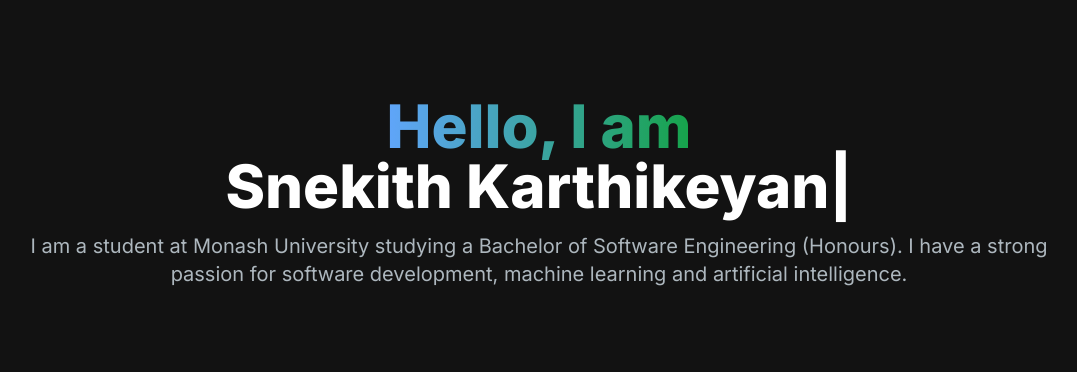
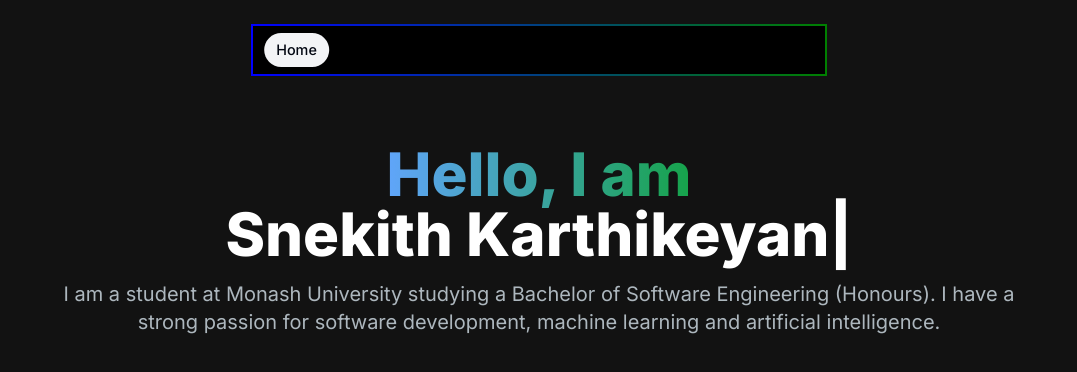
Before and after one commit to snekith99/portfolio, a Next.js app: page / in a window 1280 px wide. Shown: the top 372 px of the page, without its empty margins (101-1178 px from the left). Built offline with nearby package versions, Linux system fonts and the light colour scheme.

Commit message:
Added nav bar

```diff
--- a/app/components/Header.tsx
+++ /dev/null
@@ -1,11 +0,0 @@
-import React from "react";
-
-const Header = () => {
-    return (
-        <header className="z-[999] relative">
-            <div className="fixed top-0 left-1/2 h-[4.5rem] w-full rounded-none border border-black border-opacity-40"></div>
-        </header>
-    );
-};
-
-export default Header
--- a/app/layout.tsx
+++ b/app/layout.tsx
@@ -1,12 +1,14 @@
-import type { Metadata } from "next";
+import HeaderSection from "@/components/HeaderSection";
+import "./globals.css";
 import { Inter } from "next/font/google";
-import "./globals.css";
+import ActiveSectionContextProvider from "@/context/active-section-context";
+import { Toaster } from "react-hot-toast";
 
 const inter = Inter({ subsets: ["latin"] });
 
-export const metadata: Metadata = {
+export const metadata = {
   title: "Snekith Karthikeyan",
-  description: "Generated by create next app",
+  description: "My Portfolio",
 };
 
 export default function RootLayout({
@@ -15,8 +17,18 @@ export default function RootLayout({
   children: React.ReactNode;
 }>) {
   return (
-    <html lang="en">
-      <body className={inter.className}>{children}</body>
+    <html lang="en" className="!scroll-smooth">
+      <body
+        className={`${inter.className}`}
+      >
+        <div className="bg-[#fbe2e3] absolute top-[-6rem] -z-10 right-[11rem] h-[31.25rem] w-[31.25rem] rounded-full blur-[10rem] sm:w-[68.75rem] dark:bg-[#946263]"></div>
+        <div className="bg-[#dbd7fb] absolute top-[-1rem] -z-10 left-[-35rem] h-[31.25rem] w-[50rem] rounded-full blur-[10rem] sm:w-[68.75rem] md:left-[-33rem] lg:left-[-28rem] xl:left-[-15rem] 2xl:left-[-5rem] dark:bg-[#676394]"></div>
+
+          <ActiveSectionContextProvider>
+            <HeaderSection/>
+            {children}
+          </ActiveSectionContextProvider>
+      </body>
     </html>
   );
 }
--- a/app/page.tsx
+++ b/app/page.tsx
@@ -1,8 +1,10 @@
-import IntroSection from "./components/IntroSection";
+import HeaderSection from "../components/HeaderSection";
+import IntroSection from "../components/IntroSection";
 
 export default function Home() {
   return (
-    <main className="flex min-h-screen flex-col bg-[#121212] items-center justify-between p-24">
+    <main className="flex min-h-screen flex-col bg-[#121212] items-center p-36">
+      <HeaderSection/>
       <IntroSection/>
     </main>
   );
--- /dev/null
+++ b/components/HeaderSection.tsx
@@ -0,0 +1,72 @@
+"use client"
+
+import React from "react";
+import { motion } from "framer-motion";
+import { links } from "@/lib/data";
+import Link from "next/link";
+import clsx from "clsx";
+import { useActiveSectionContext } from "@/context/active-section-context";
+
+export default function HeaderSection() {
+
+    const { activeSection, setActiveSection, setTimeOfLastClick } =
+    useActiveSectionContext();
+
+    return (
+        <header className="z-[999] relative">
+            <motion.div
+                className="fixed top-0 left-1/2 h-[4.5rem] w-full
+                rounded-none bg-black sm:top-6 sm:h-[3.25rem] sm:w-[36rem]"
+                style={{
+                    border: "2px solid",
+                    borderImage: "linear-gradient(to right, blue, green)",
+                    borderImageSlice: 1,
+                }}
+                initial={{ y: -100, x: "-50%", opacity: 0 }}
+                animate={{ y: 0, x: "-50%", opacity: 1 }}
+            >
+            </motion.div>
+            <nav className="flex fixed top-[0.15rem] left-1/2 h-12 -translate-x-1/2 py-2 sm:top-[1.7rem] sm:h-[initial] sm:py-0">
+        <ul className="flex w-[22rem] flex-wrap items-center justify-center gap-y-1 text-[0.9rem] font-medium text-white-500 sm:w-[initial] sm:flex-nowrap sm:gap-5">
+          {links.map((link) => (
+            <motion.li
+              className="h-3/4 flex items-center justify-center relative"
+              key={link.hash}
+              initial={{ y: -100, opacity: 0 }}
+              animate={{ y: 0, opacity: 1 }}
+            >
+              <Link
+                className={clsx(
+                  "flex w-full items-center justify-center px-3 py-3 hover:text-white-950 transition dark:text-gray-500 dark:hover:text-gray-300",
+                  {
+                    "text-gray-950 dark:text-gray-200":
+                      activeSection === link.name,
+                  }
+                )}
+                href={link.hash}
+                onClick={() => {
+                  setActiveSection(link.name);
+                  setTimeOfLastClick(Date.now());
+                }}
+              >
+                {link.name}
+
+                {link.name === activeSection && (
+                  <motion.span
+                    className="bg-gray-100 rounded-full absolute inset-0 -z-10 dark:bg-gray-800"
+                    layoutId="activeSection"
+                    transition={{
+                      type: "spring",
+                      stiffness: 380,
+                      damping: 30,
+                    }}
+                  ></motion.span>
+                )}
+              </Link>
+            </motion.li>
+          ))}
+        </ul>
+      </nav>
+        </header>
+    );
+}
--- /dev/null
+++ b/context/active-section-context.tsx
@@ -0,0 +1,50 @@
+"use client";
+
+import type { SectionName } from "@/lib/types";
+import React, { useState, createContext, useContext } from "react";
+
+type ActiveSectionContextProviderProps = {
+  children: React.ReactNode;
+};
+
+type ActiveSectionContextType = {
+  activeSection: SectionName;
+  setActiveSection: React.Dispatch<React.SetStateAction<SectionName>>;
+  timeOfLastClick: number;
+  setTimeOfLastClick: React.Dispatch<React.SetStateAction<number>>;
+};
+
+export const ActiveSectionContext =
+  createContext<ActiveSectionContextType | null>(null);
+
+export default function ActiveSectionContextProvider({
+  children,
+}: ActiveSectionContextProviderProps) {
+  const [activeSection, setActiveSection] = useState<SectionName>("Home");
+  const [timeOfLastClick, setTimeOfLastClick] = useState(0); // we need to keep track of this to disable the observer temporarily when user clicks on a link
+
+  return (
+    <ActiveSectionContext.Provider
+      value={{
+        activeSection,
+        setActiveSection,
+        timeOfLastClick,
+        setTimeOfLastClick,
+      }}
+    >
+      {children}
+    </ActiveSectionContext.Provider>
+  );
+}
+
+export function useActiveSectionContext() {
+  const context = useContext(ActiveSectionContext);
+
+  if (context === null) {
+    throw new Error(
+      "useActiveSectionContext must be used within an ActiveSectionContextProvider"
+    );
+  }
+
+  return context;
+}
--- /dev/null
+++ b/lib/data.ts
@@ -0,0 +1,26 @@
+export const links = [
+  {
+    name: "Home",
+    hash: "#home",
+  },
+  {
+    name: "About",
+    hash: "#about",
+  },
+  {
+    name: "Projects",
+    hash: "#projects",
+  },
+  {
+    name: "Skills",
+    hash: "#skills",
+  },
+  {
+    name: "Experience",
+    hash: "#experience",
+  },
+  {
+    name: "Contact",
+    hash: "#contact",
+  },
+] as const;
--- /dev/null
+++ b/lib/types.ts
@@ -0,0 +1,3 @@
+import { links } from "./data";
+
+export type SectionName = (typeof links)[number]["name"];
--- a/package.json
+++ b/package.json
@@ -9,9 +9,13 @@
     "lint": "next lint"
   },
   "dependencies": {
+    "clsx": "^2.1.0",
+    "csx": "^10.0.2",
+    "framer-motion": "^11.0.3",
     "next": "14.1.0",
     "react": "^18",
     "react-dom": "^18",
+    "react-hot-toast": "^2.4.1",
     "react-type-animation": "^3.2.0"
   },
   "devDependencies": {
```
Also changed, not shown: components/IntroSection.jsx (renamed from app/components/IntroSection.jsx), 1 other file (tests, documents, lock files or other folders).
